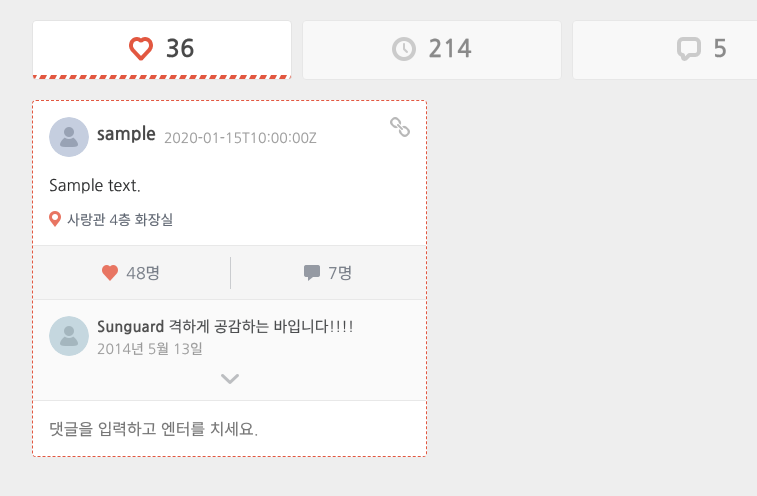
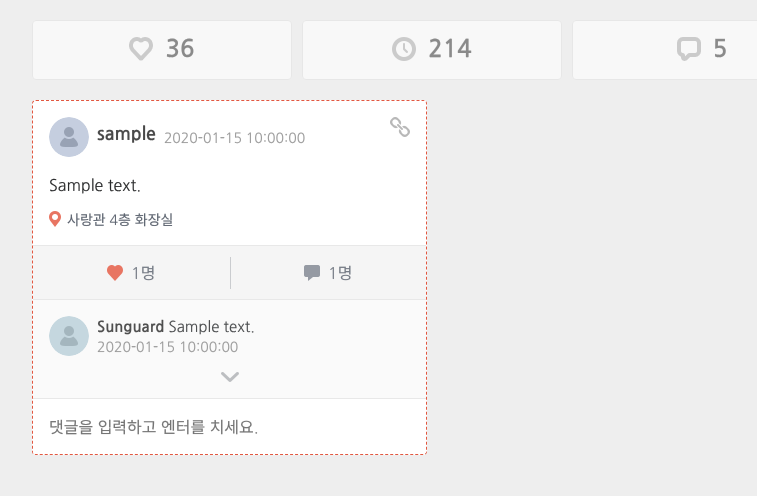
Before and after one commit to boolgom/Troll-of-Lengends, a Django app: page / in a window 1280 px wide. Shown: the part 80-576 px from the top of the page, without its empty margins (208-965 px from the left). Run offline with Django 3.2, Linux system fonts and the light colour scheme; tables that the repository leaves empty hold one stand-in row (values such as "Sample post").

Commit message:
add sort

```diff
--- a/trolloflegends/trolloflegends/apps/troll/models.py
+++ b/trolloflegends/trolloflegends/apps/troll/models.py
@@ -1,5 +1,6 @@
 from django.db import models
 from django.contrib.auth.models import User
+
 
 # Create your models here.
 class Trolling(models.Model):
@@ -7,24 +8,29 @@ class Trolling(models.Model):
     content = models.TextField()
     written_time = models.DateTimeField(auto_now_add=True)
     num_votes = models.IntegerField(default=0)
-    voters = models.ManyToManyField(User, related_name='voted_trollings', null=True, blank=True)
-    latitude = models.DecimalField(max_digits=9, decimal_places=6, null=True, blank=True)
-    longitude = models.DecimalField(max_digits=9, decimal_places=6, null=True, blank=True)
+    voters = models.ManyToManyField(User, related_name='voted_trollings',
+                                    null=True, blank=True)
+    latitude = models.DecimalField(max_digits=9, decimal_places=6, null=True,
+                                   blank=True)
+    longitude = models.DecimalField(max_digits=9, decimal_places=6, null=True,
+                                    blank=True)
     location = models.CharField(max_length=100, null=True, blank=True)
     image = models.ImageField(upload_to='images', null=True, blank=True)
 
     def __unicode__(self):
         return self.content
 
+
 class Report(models.Model):
     user = models.ForeignKey(User, related_name='reports')
     content = models.TextField()
     written_time = models.DateTimeField(auto_now_add=True)
-    parent = models.ManyToManyField('Trolling', related_name='comments')
+    parent = models.ForeignKey('Trolling', related_name='comments')
 
     def __unicode__(self):
         return self.content
 
+
 class UserProfile(models.Model):
     profile = models.ImageField(upload_to='profiles', null=True, blank=True)
     user = models.OneToOneField(User, related_name='profile')
--- a/trolloflegends/trolloflegends/apps/troll/views.py
+++ b/trolloflegends/trolloflegends/apps/troll/views.py
@@ -114,6 +114,7 @@ def get_trollings(request):
         for report in trolling.comments.all():
             report_obj = {
                 'id': report.id,
+                'username': report.user.username,
                 'content': report.content,
                 'datetime': report.written_time
             }
@@ -133,14 +134,14 @@ def vote_trolling(request):
     data = json.loads(request.body)
     user = User.objects.get(id=request.user.id)
     trolling = data['trolling']
-    trolling_obj = Trolling.objects.get(id=trolling)
+    trolling = Trolling.objects.get(id=trolling)
 
     if user in trolling.voters.all():
         return HttpResponseBadRequest("already voted")
     else:
-        comment.voters.add(user)
-        comment.num_votes += 1
-        comment.save()
+        trolling.voters.add(user)
+        trolling.num_votes += 1
+        trolling.save()
         return HttpResponse("vote successful")
 
 
--- a/trolloflegends/trolloflegends/static/js/controller/index.js
+++ b/trolloflegends/trolloflegends/static/js/controller/index.js
@@ -12,6 +12,7 @@ angular.module('Troll', [])
     $scope.password = '';
     $scope.isLoginOpen = false;
     $scope.isWriteOpen = false;
+    $scope.sortState = '';
 
     $scope.init = function () {
         $scope.get_user();
@@ -60,19 +61,33 @@ angular.module('Troll', [])
             content: $scope.content
         }).success(function(data, status, headers, config) {
             $scope.isWriteOpen = false;
+            $scope.get_trollings();
         }).error(function(data, status, headers, config) {
         });
     };
 
-    $scope.writeReport = function (index, event) {
+    $scope.doVote = function (index) {
+        $http.post('/vote_trolling/', {
+            trolling: $scope.trolls[index].id
+        }).success(function(data, status, headers, config) {
+            $scope.trolls[index].num_votes += 1;
+        }).error(function(data, status, headers, config) {
+        });
+    };
+
+    $scope.writeReport = function (troll, event) {
         if (event.keyCode != 13)
             return;
         $http.post('/write_report/', {
-            content: $scope.trolls[index].newReport,
-            trolling: $scope.trolls[index].id
+            content: troll.newReport,
+            trolling: troll.id
         }).success(function(data, status, headers, config) {
-            $scope.isWriteOpen = false;
-            $scope.get_trollings();
+            troll.reports.push({
+                user: $scope.user,
+                content: troll.newReport,
+                datetime: new Date()
+            });
+            troll.newReport = '';
         }).error(function(data, status, headers, config) {
         });
     };
@@ -91,4 +106,15 @@ angular.module('Troll', [])
         $scope.isSigninOpen = false;
     };
 
+    $scope.sortFunc = function (troll) {
+        var sortState = $scope.sortState;
+        if (sortState == "vote") {
+            return -troll.num_votes;
+        } else if (sortState == "time") {
+            return -(new Date(troll.datetime).getTime());
+        } else {
+            return -troll.reports.length;
+        }
+    };
+
 }]);
--- a/trolloflegends/trolloflegends/templates/main.html
+++ b/trolloflegends/trolloflegends/templates/main.html
@@ -7,24 +7,24 @@
 {% endblock %}
 {% block body %}
 <div class="sort-button">
-    <button class="sort-heart sel">
+    <button class="sort-heart" ng-click="sortState='vote'" ng-class="{sel:sortState=='vote'}">
         <span>36</span>
     </button>
-    <button class="sort-time">
+    <button class="sort-time" ng-click="sortState='time'" ng-class="{sel:sortState=='time'}">
         <span>214</span>
     </button>
-    <button class="sort-comment">
+    <button class="sort-comment" ng-click="sortState='comment'" ng-class="{sel:sortState=='comment'}">
         <span>5</span>
     </button>
 </div>
 <div class="trolling-list">
     <ul class="trolling-list-left">
-        <li class="trolling-item" data-ng-repeat="troll in trolls" ng-show="$even">
+        <li class="trolling-item" data-ng-repeat="troll in trolls | orderBy : sortFunc" ng-show="$even">
             <div class="t-item-header">
                 <h3 class="t-item-user">
                     <img src="{{MEDIA_URL}}res/img_test_profile_01.png"><span>[[troll.user]]</span>
                 </h3>
-                <div class="t-item-date">[[troll.datetime]]</div>
+                <div class="t-item-date">[[troll.datetime | date:'yyyy-MM-dd HH:mm:ss']]</div>
                 <button class="t-item-link">링크 복사</button>
             </div>
             <div class="t-item-content">
@@ -32,8 +32,8 @@
                 <button class="t-item-place">사랑관 4층 화장실</button>
             </div>
             <div class="t-item-interaction">
-                <button class="t-item-add-heart sel"><span>48명</span></button>
-                <button class="t-item-see-comment"><span>7명</span></button>
+                <button class="t-item-add-heart sel" ng-click="doVote($index)"><span>[[troll.num_votes]]명</span></button>
+                <button class="t-item-see-comment"><span>[[troll.reports.length]]명</span></button>
             </div>
             <div class="t-item-comments">
                 <div class="t-item-comment-item" data-ng-repeat="report in troll.reports">
@@ -43,27 +43,27 @@
                     <div class="comment-item-content">
                         <div class="comment-item-paragraph">
                             <b class="comment-item-username">Sunguard</b>
-                            격하게 공감하는 바입니다!!!!
+                            [[report.content]]
                         </div>
                         <div class="comment-item-date">
-                            2014년 5월 13일
+                            [[report.datetime | date:'yyyy-MM-dd HH:mm:ss']]
                         </div>
                     </div>
                 </div>
             </div>
             <div class="t-item-comments-more">
                 <button class="comment-item-more">코멘트 더보기</button>
-                <input type="text" placeholder="댓글을 입력하고 엔터를 치세요." ng-model="troll.newReport" ng-keyup="writeReport($index, $event)"></input>
+                <input type="text" placeholder="댓글을 입력하고 엔터를 치세요." ng-model="troll.newReport" ng-keyup="writeReport(troll, $event)"></input>
             </div>
         </li>
     </ul>
     <ul class="trolling-list-right">
-        <li class="trolling-item" data-ng-repeat="troll in trolls" ng-show="$odd">
+        <li class="trolling-item" data-ng-repeat="troll in trolls | orderBy : sortFunc : reverse" ng-show="$odd">
             <div class="t-item-header">
                 <h3 class="t-item-user">
                     <img src="{{MEDIA_URL}}res/img_test_profile_01.png"><span>[[troll.user]]</span>
                 </h3>
-                <div class="t-item-date">[[troll.datetime]]</div>
+                <div class="t-item-date">[[troll.datetime | date:'yyyy-MM-dd HH:mm:ss']]</div>
                 <button class="t-item-link">링크 복사</button>
             </div>
             <div class="t-item-content">
@@ -71,8 +71,8 @@
                 <button class="t-item-place">사랑관 4층 화장실</button>
             </div>
             <div class="t-item-interaction">
-                <button class="t-item-add-heart sel"><span>48명</span></button>
-                <button class="t-item-see-comment"><span>7명</span></button>
+                <button class="t-item-add-heart sel" ng-click="doVote($index)"><span>[[troll.num_votes]]명</span></button>
+                <button class="t-item-see-comment"><span>[[troll.reports.length]]명</span></button>
             </div>
             <div class="t-item-comments">
                 <div class="t-item-comment-item" data-ng-repeat="report in troll.reports">
@@ -82,17 +82,17 @@
                     <div class="comment-item-content">
                         <div class="comment-item-paragraph">
                             <b class="comment-item-username">Sunguard</b>
-                            격하게 공감하는 바입니다!!!!
+                            [[report.content]]
                         </div>
                         <div class="comment-item-date">
-                            2014년 5월 13일
+                            [[report.datetime | date:'yyyy-MM-dd HH:mm:ss']]
                         </div>
                     </div>
                 </div>
             </div>
             <div class="t-item-comments-more">
                 <button class="comment-item-more">코멘트 더보기</button>
-                <input type="text" placeholder="댓글을 입력하고 엔터를 치세요."></input>
+                <input type="text" placeholder="댓글을 입력하고 엔터를 치세요." ng-model="troll.newReport" ng-keyup="writeReport(troll, $event)"></input>
             </div>
         </li>
     </ul>
```
Also changed, not shown: 1 other file.
